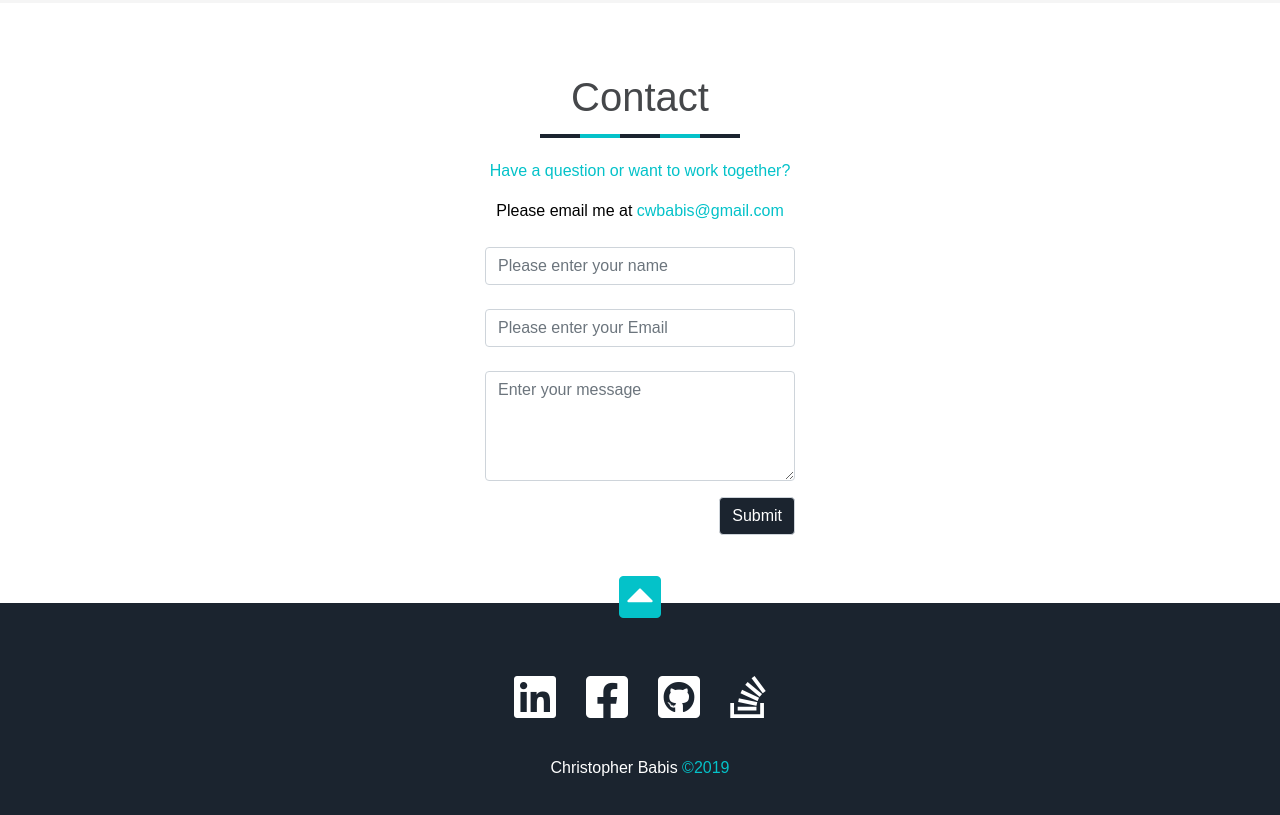
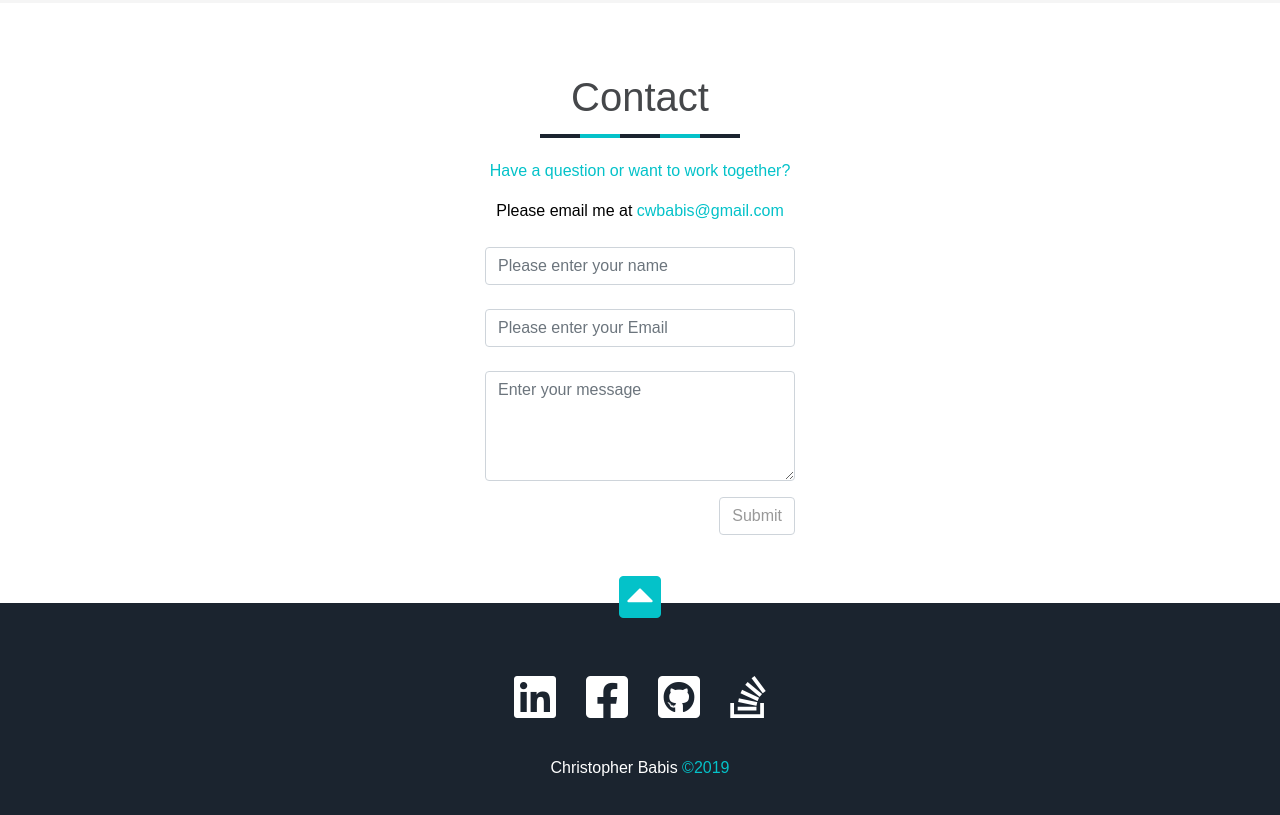
Before and after one commit to cwbabis/Portfolio, a website: page index.html in a window 1280 px wide. Shown: the part 3077-3892 px from the top of the page. Drawn offline with nearby package versions, Linux system fonts and the light colour scheme.

Commit message:
submit button styling

```diff
--- a/css/style.css
+++ b/css/style.css
@@ -405,12 +405,13 @@ div.gallery:hover {
 }
 
 .btn-primary {
-  background-color: #1B242F;
+  background-color: white;
   border-color: #ced4da;
+  color: #999;
 }
 .btn-primary:hover {
   background-color: #04C2C9;
-  border-color: #ced4da;
+  border-color: white;
 }
 
 /*---------------------------------------------*/
```
